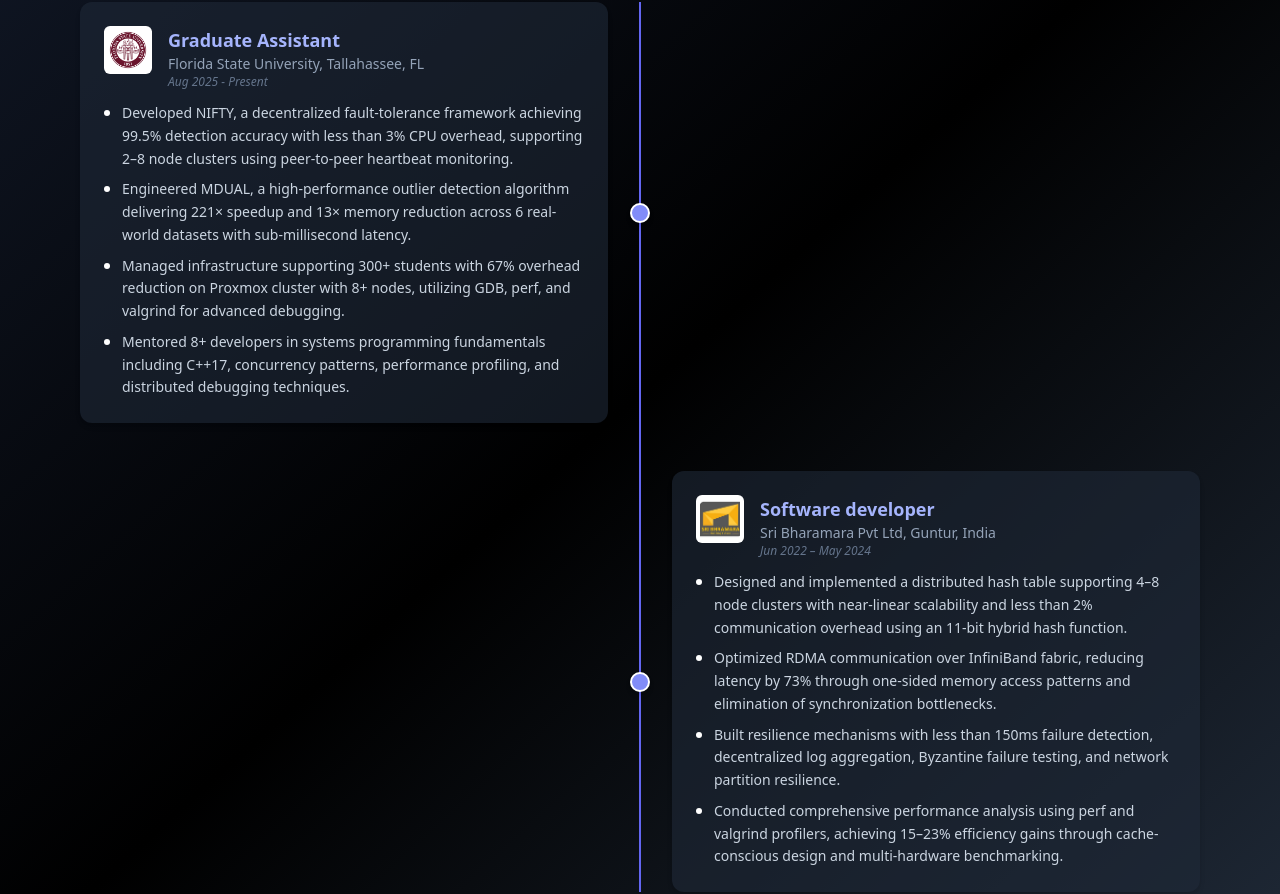
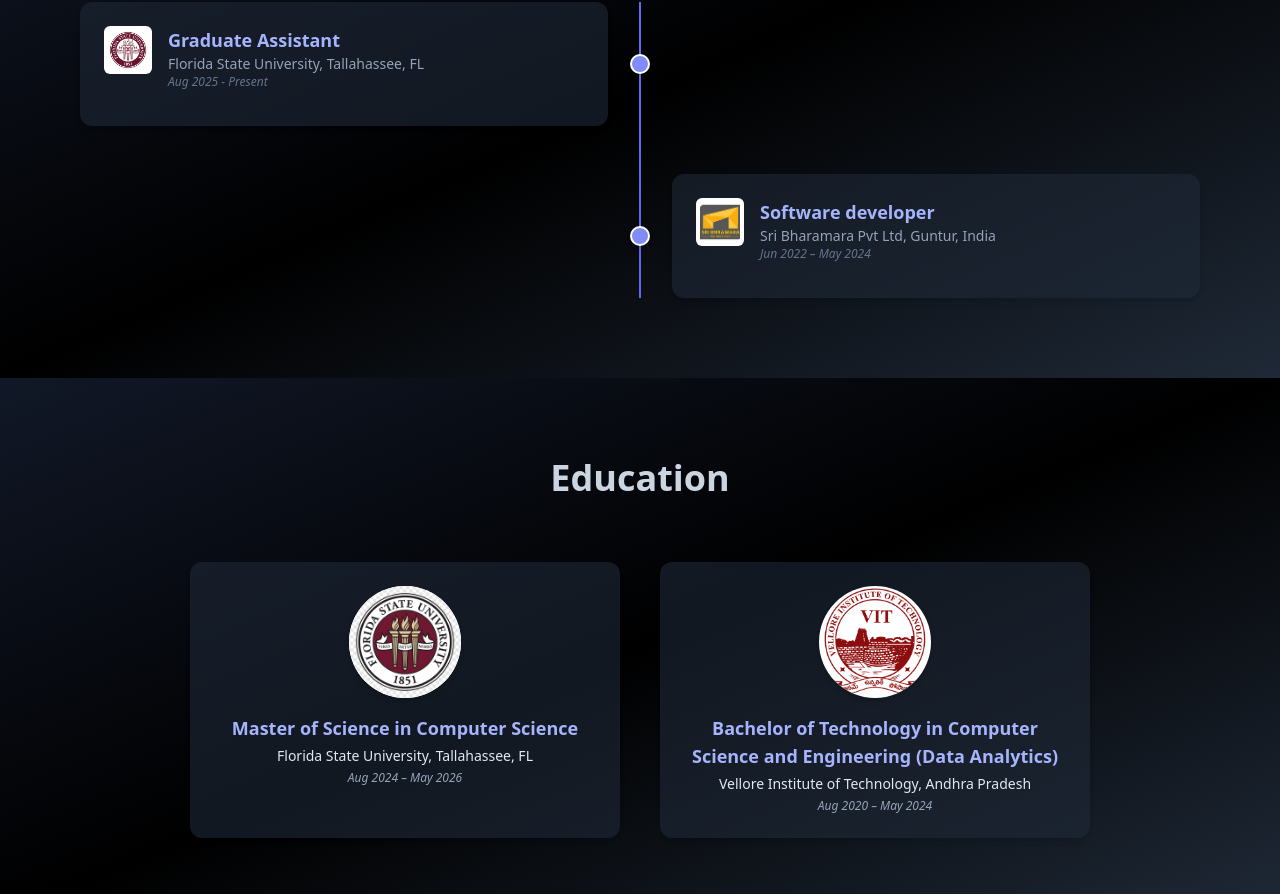
Before and after one commit to Bharadwaj-1953/Bharadwaj_Portfolio, a React (Vite) app: page / in a window 1280 px wide. Shown: the part 4542-5436 px from the top of the page. Built offline with nearby package versions, Linux system fonts and the light colour scheme; the HTML template or start-up script is replaced by a standard one.

Commit message:
Comment out project description

```diff
--- a/src/data/experience.js
+++ b/src/data/experience.js
@@ -5,10 +5,10 @@
     location: "Tallahassee, FL",
     date: "Aug 2025 - Present",
     points: [
-      "Developed NIFTY, a decentralized fault-tolerance framework achieving 99.5% detection accuracy with less than 3% CPU overhead, supporting 2–8 node clusters using peer-to-peer heartbeat monitoring.",
-      "Engineered MDUAL, a high-performance outlier detection algorithm delivering 221× speedup and 13× memory reduction across 6 real-world datasets with sub-millisecond latency.",
-      "Managed infrastructure supporting 300+ students with 67% overhead reduction on Proxmox cluster with 8+ nodes, utilizing GDB, perf, and valgrind for advanced debugging.",
-      "Mentored 8+ developers in systems programming fundamentals including C++17, concurrency patterns, performance profiling, and distributed debugging techniques."
+      // "Developed NIFTY, a decentralized fault-tolerance framework achieving 99.5% detection accuracy with less than 3% CPU overhead, supporting 2–8 node clusters using peer-to-peer heartbeat monitoring.",
+      // "Engineered MDUAL, a high-performance outlier detection algorithm delivering 221× speedup and 13× memory reduction across 6 real-world datasets with sub-millisecond latency.",
+      // "Managed infrastructure supporting 300+ students with 67% overhead reduction on Proxmox cluster with 8+ nodes, utilizing GDB, perf, and valgrind for advanced debugging.",
+      // "Mentored 8+ developers in systems programming fundamentals including C++17, concurrency patterns, performance profiling, and distributed debugging techniques."
     ]
   },
   {
@@ -17,10 +17,10 @@
     location: "Guntur, India",
     date: "Jun 2022 – May 2024",
     points: [
-      "Designed and implemented a distributed hash table supporting 4–8 node clusters with near-linear scalability and less than 2% communication overhead using an 11-bit hybrid hash function.",
-      "Optimized RDMA communication over InfiniBand fabric, reducing latency by 73% through one-sided memory access patterns and elimination of synchronization bottlenecks.",
-      "Built resilience mechanisms with less than 150ms failure detection, decentralized log aggregation, Byzantine failure testing, and network partition resilience.",
-      "Conducted comprehensive performance analysis using perf and valgrind profilers, achieving 15–23% efficiency gains through cache-conscious design and multi-hardware benchmarking."
+      // "Designed and implemented a distributed hash table supporting 4–8 node clusters with near-linear scalability and less than 2% communication overhead using an 11-bit hybrid hash function.",
+      // "Optimized RDMA communication over InfiniBand fabric, reducing latency by 73% through one-sided memory access patterns and elimination of synchronization bottlenecks.",
+      // "Built resilience mechanisms with less than 150ms failure detection, decentralized log aggregation, Byzantine failure testing, and network partition resilience.",
+      // "Conducted comprehensive performance analysis using perf and valgrind profilers, achieving 15–23% efficiency gains through cache-conscious design and multi-hardware benchmarking."
     ]
   }
 ];
```
